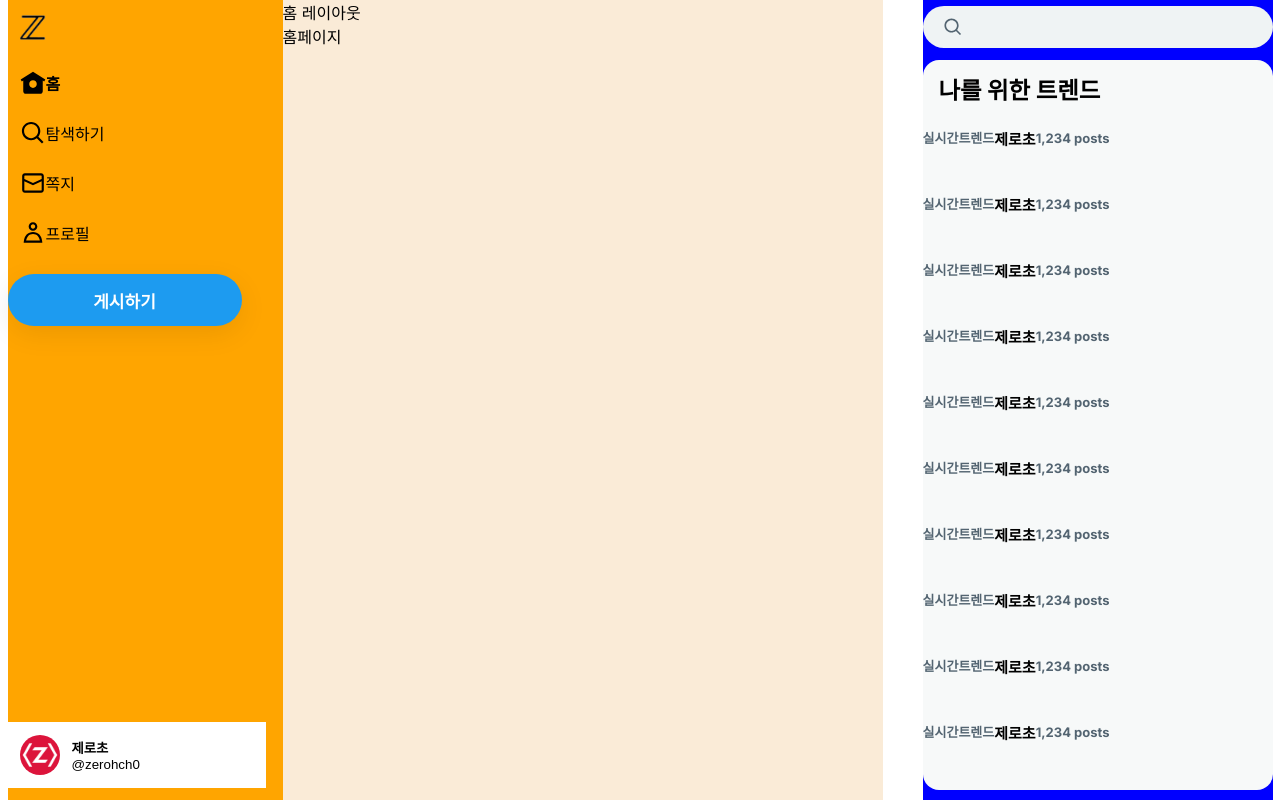
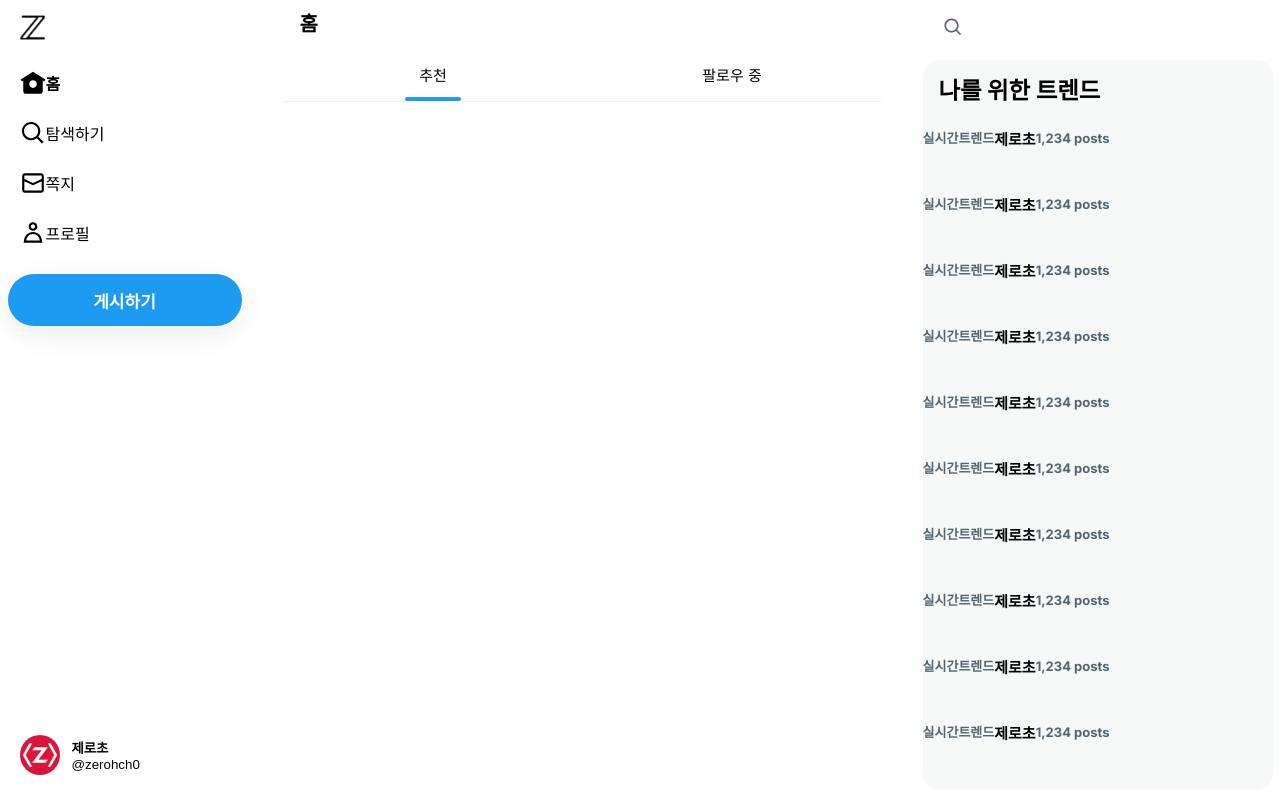
Before and after one commit to baeksehee/NextPlusReact-Query, a Next.js app in the folder z-com/: page /home in a window 1280 px wide. Built offline with nearby package versions, Linux system fonts and the light colour scheme.

Commit message:
Section02-home tap, Context-API

```diff
--- /dev/null
+++ b/z-com/src/app/(afterLogin)/home/_component/Tab.tsx
@@ -0,0 +1,32 @@
+"use client";
+
+import { useState } from "react";
+import style from "./tap.module.css";
+
+export default function Tab() {
+  const [tab, setTab] = useState("rec");
+
+  const onClickRec = () => {
+    setTab("rec");
+  };
+
+  const onClickFol = () => {
+    setTab("fol");
+  };
+
+  return (
+    <div className={style.homeFixed}>
+      <div className={style.homeText}>홈</div>
+      <div className={style.homeTab}>
+        <div onClick={onClickRec}>
+          추천
+          <div className={style.tabIndicator} hidden={tab === "fol"}></div>
+        </div>
+        <div onClick={onClickFol}>
+          팔로우 중
+          <div className={style.tabIndicator} hidden={tab === "rec"}></div>
+        </div>
+      </div>
+    </div>
+  );
+}
--- /dev/null
+++ b/z-com/src/app/(afterLogin)/home/_component/TabProvider.tsx
@@ -0,0 +1,20 @@
+"use client";
+
+import { ReactNode, createContext, useState } from "react";
+
+export const TabContext = createContext({
+  tab: "rec",
+  setTab: (value: "rec" | "fol") => {},
+});
+
+type Props = { children: ReactNode };
+
+export default function TabProvider({ children }: Props) {
+  const [tab, setTab] = useState("rec");
+
+  return (
+    <TabContext.Provider value={{ tab, setTab }}>
+      {children}
+    </TabContext.Provider>
+  );
+}
--- /dev/null
+++ b/z-com/src/app/(afterLogin)/home/_component/tap.module.css
@@ -0,0 +1,64 @@
+.main {
+  width: 600px;
+  border-color: rgb(239, 243, 244);
+  border-right-width: 1px;
+  border-left-width: 1px;
+  border-left-style: solid;
+  border-right-style: solid;
+  display: flex;
+  flex-direction: column;
+  align-items: stretch;
+}
+
+.homeFixed {
+  position: fixed;
+  z-index: 1;
+  width: 598px;
+  background-color: rgba(255, 255, 255, 0.85);
+  backdrop-filter: blur(12px);
+  border-color: rgb(239, 243, 244);
+  border-bottom-width: 1px;
+  border-bottom-style: solid;
+}
+/* @media (prefers-color-scheme: dark) {
+  .homeFixed {
+    background-color: rgba(0, 0, 0, 0.65);
+    border-color: rgb(47, 51, 54);
+  }
+} */
+
+.homeText {
+  font-size: 20px;
+  line-height: 24px;
+  font-weight: bold;
+  padding: 12px 16px;
+}
+
+.homeTab {
+  height: 53px;
+  display: flex;
+}
+
+.homeTab > div {
+  flex: 1;
+  display: flex;
+  align-items: center;
+  justify-content: center;
+  font-size: 15px;
+  cursor: pointer;
+  position: relative;
+}
+.homeTab a:hover {
+  background-color: rgba(15, 20, 25, 0.1);
+}
+
+.tabIndicator {
+  height: 4px;
+  align-self: center;
+  background-color: rgb(29, 155, 240);
+  min-width: 56px;
+  width: 56px;
+  position: absolute;
+  bottom: 0px;
+  border-radius: 9999px;
+}
--- /dev/null
+++ b/z-com/src/app/(afterLogin)/home/home.module.css
@@ -0,0 +1,21 @@
+.main {
+  width: 600px;
+  border-color: rgb(239, 243, 244);
+  border-right-width: 1px;
+  border-left-width: 1px;
+  border-left-style: solid;
+  border-right-style: solid;
+  display: flex;
+  flex-direction: column;
+  align-items: stretch;
+}
+@media all and (min-width: 687px) {
+  .main {
+    width: 600px;
+  }
+}
+@media (prefers-color-scheme: dark) {
+  .main {
+    border-color: rgb(47, 51, 54);
+  }
+}
--- a/z-com/src/app/(afterLogin)/home/layout.tsx
+++ /dev/null
@@ -1,16 +0,0 @@
-import { ReactNode } from "react";
-
-export default async function HomeLayout({
-  children,
-}: {
-  children: ReactNode;
-}) {
-  return (
-    <div>
-      홈 레이아웃
-      {children}
-    </div>
-  );
-}
-
-//  RootLayout -> HomeLayout -> Home
--- a/z-com/src/app/(afterLogin)/home/page.tsx
+++ b/z-com/src/app/(afterLogin)/home/page.tsx
@@ -1,3 +1,13 @@
+import Tab from "./_component/Tab";
+import TabProvider from "./_component/TabProvider";
+import style from "./home.module.css";
+
 export default function Home() {
-  return <main>홈페이지</main>;
+  return (
+    <main className={style.main}>
+      <TabProvider>
+        <Tab />
+      </TabProvider>
+    </main>
+  );
 }
--- a/z-com/src/app/(afterLogin)/layout.module.css
+++ b/z-com/src/app/(afterLogin)/layout.module.css
@@ -22,7 +22,6 @@
 }
 
 .leftSectionFixed {
-  background-color: orange;
   position: fixed;
   width: inherit;
   height: 100dvh;
@@ -93,13 +92,11 @@
 }
 
 .main {
-  background-color: antiquewhite;
   width: 600px;
   height: 200dvh;
 }
 
 .rightSection {
-  background-color: blue;
   width: 350px;
   height: 100%;
 }
@@ -109,7 +106,6 @@
   height: 42px;
   width: inherit;
   border-radius: 21px;
-  background-color: rgb(239, 243, 244);
   margin-top: 6px;
   margin-bottom: 12px;
   display: flex;
--- a/z-com/src/app/globals.css
+++ b/z-com/src/app/globals.css
@@ -87,12 +87,7 @@
 
 body {
   color: rgb(var(--foreground-rgb));
-  background: linear-gradient(
-      to bottom,
-      transparent,
-      rgb(var(--background-end-rgb))
-    )
-    rgb(var(--background-start-rgb));
+  background: rgb(var(--background-end-rgb));
 }
 
 a {
```
Also changed, not shown: z-com/src/app/(afterLogin)/_component/Post.tsx (added).
